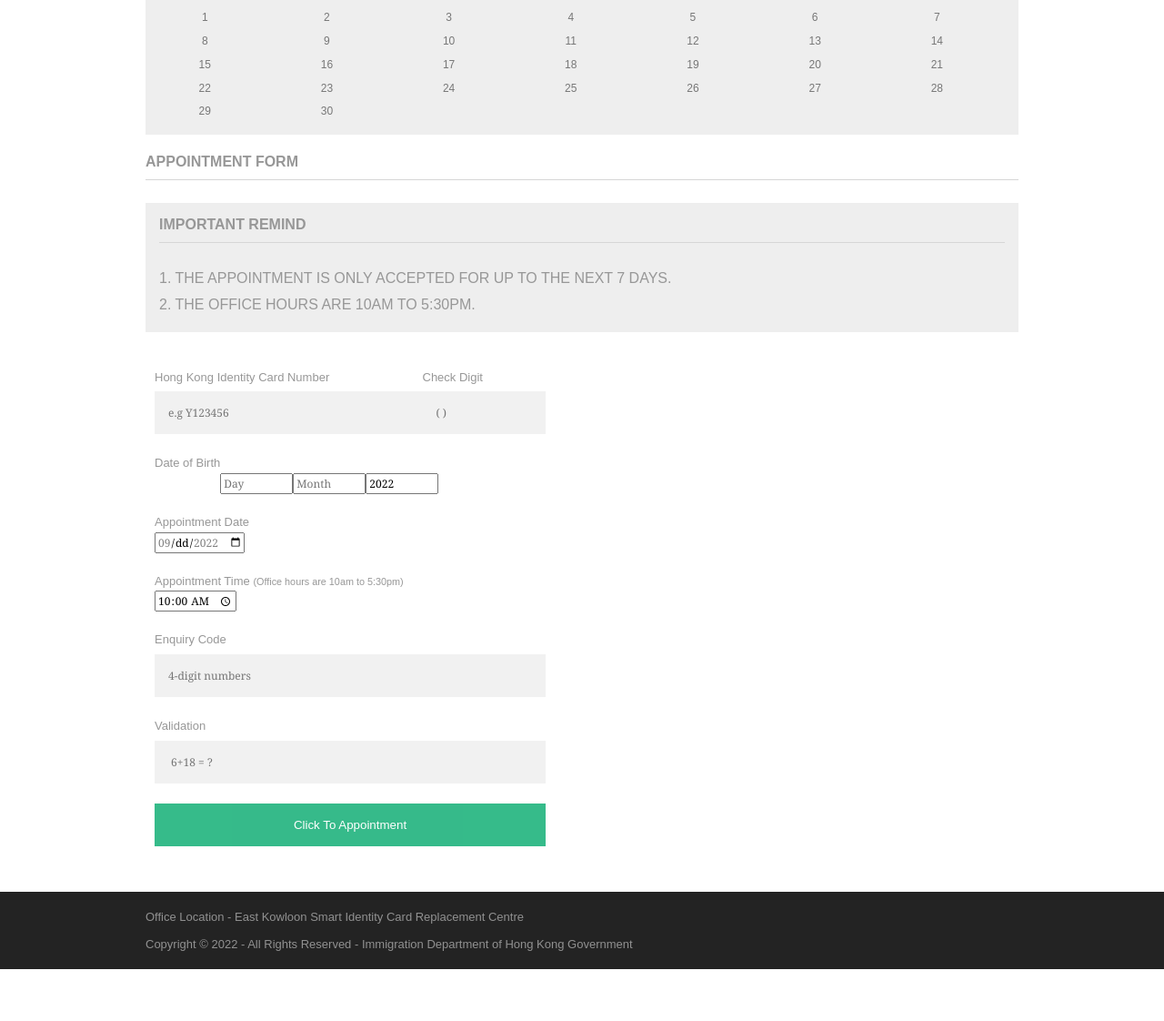
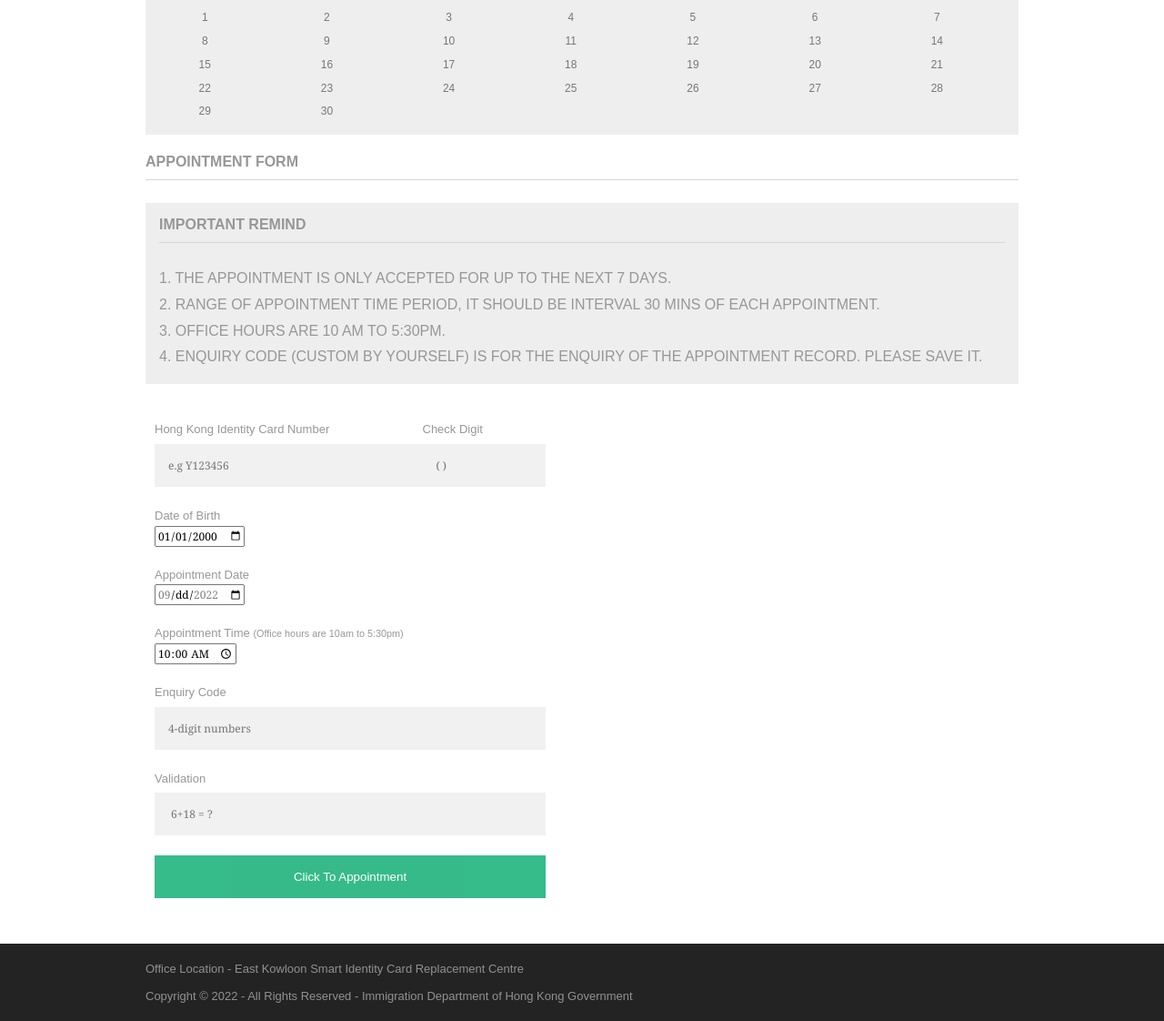
Before and after one commit to garyfung221/hkid_appointment, a PHP site: page / in a window 1280 px wide. Shown: the part 949-2071 px from the top of the page at 91% size. Before the commit the page ends 2014 px from the top, so only its background shows below. Run offline with PHP 8.4, Linux system fonts and the light colour scheme.

Commit message:
Modify the dob

```diff
--- a/index.php
+++ b/index.php
@@ -6,8 +6,10 @@
     <!-- website picture -->
     <section id="slider"><a href="#"><img src="images/website_picture.png" width="960" height="400"></a></section>
 
-
-
+    <?php
+//Set the timezone in Hong Kong
+date_default_timezone_set('Asia/Hong_Kong');
+?>
 
     <div id="homepage">
       <!-- first area -->
@@ -25,41 +27,40 @@
     <section id="shout">
       <h1>IMPORTANT REMIND</h1>
       <p>1. The appointment is only accepted for up to the next 7 days.</p>
-      <p>2. The Office hours are 10am to 5:30pm.</p>
+      <p>2. Range of appointment time period, It should be interval 30 mins of each appointment.</p>
+      <p>3. Office hours are 10 am to 5:30pm.</p>
+      <p>4. Enquiry Code (custom by yourself) is for the enquiry of the appointment record. Please save it.
     </section>
 
+
+
+ <!--Appointment Form-->
 <div class="form-popup" id="myForm">
   <form method="post" action="formSubmit.php" class="form-container">
 
   <!--That div make the input on the same line-->
   <div style="display: flex;">
+
   <mat-form-field>
+    <!--HKID-->
     <label for="hkid">Hong Kong Identity Card Number</label>
     <input type="text" placeholder="e.g Y123456" pattern="^[A-Z]{1}[0-9]{6}$" name="hkid" size="70" required>
     </mat-form-field>
+
     <mat-form-field>
+      <!--HKID Check Digit-->
     <label for="check_digit">Check Digit</label>
     <input type="text" placeholder="( )" name="check_digit" pattern=".{1}" maxlength="1" size="30" required>
     </mat-form-field>
 </div>
 
-<div style="display: flex;">
-Date of Birth
-  <mat-form-field>
-    <label for="dob_day"><br></label>
-    <input type="number" placeholder="Day" min="1" max="31" name="dob_day" required>
+    Date of Birth
+    <div style="display: flex;">
+    <label for="dob"><br></label>
+    <br>
+    <!--Date of Birth-->
+    <input type="date" name="dob" value="2000-01-01" max="<?php echo date('Y-m-d'); ?>" required>
 
-</mat-form-field>
-<mat-form-field>
-
-<label for="dob_month"><br></label>
-    <input type="number" placeholder="Month" min="1" max="12" name="dob_month" required>
-</mat-form-field>
-
-<mat-form-field>
-<label for="dob_year"><br></label>
-    <input type="number" placeholder="Year" min="1922" max="2022" min name="dob_year" value="2022" required>
-</mat-form-field>
 </div>
 
 <?php
@@ -68,15 +69,17 @@ $date = strtotime("+1 day");
 $datePlus = strtotime("+7 day");
 ?>
 
+<br>
 
-
-<br>
+<!--Appointment Date-->
 Appointment Date
 <label for="appointment_date"><br></label>
-<input type="date" min="<?php echo date('Y-m-d',$date); ?>" max="<?php echo date('Y-m-d', $datePlus); ?>" required>
+<input type="date" min="<?php echo date('Y-m-d',$date); ?>" max="<?php echo date('Y-m-d', $datePlus); ?>" name="appointment_date" required>
 
 <br>
 <br>
+
+<!--Appointment Time-->
 Appointment Time <small>(Office hours are 10am to 5:30pm)</small>
 <label for="appointment_time"><br></label>
     <input type="time" min="10:00" max="17:30" value="10:00" step="1800" placeholder="Select the Appointment Time" name="appointment_time" required>
@@ -84,12 +87,13 @@ Appointment Time <small>(Office hours are 10am to 5:30pm)</small>
 <br>
     <br>
 
+    <!--Enquiry Code-->
     <label for="enquiry_code">Enquiry Code<br></label>
-    <input type="text" pattern="[0-9]{4}" placeholder="4-digit numbers" maxlength="4" required>
+    <input type="text" pattern="[0-9]{4}" placeholder="4-digit numbers" maxlength="4" name="enquiry_code" required>
 
     <br>
 
-
+    <!--Captcha Validation-->
     <label for="validation">Validation<br></label>
     <input type="text" parttern="[0-9]" placeholder="<?php echo " $a_validation_number$symobls$b_validation_number = ? " ?>" name="validation" required>
 
@@ -97,8 +101,6 @@ Appointment Time <small>(Office hours are 10am to 5:30pm)</small>
     <button type="submit" name="appointment_btn" class="btn">Click To Appointment</button>
   </form>
 </div>
-
-
 
 
 
```
